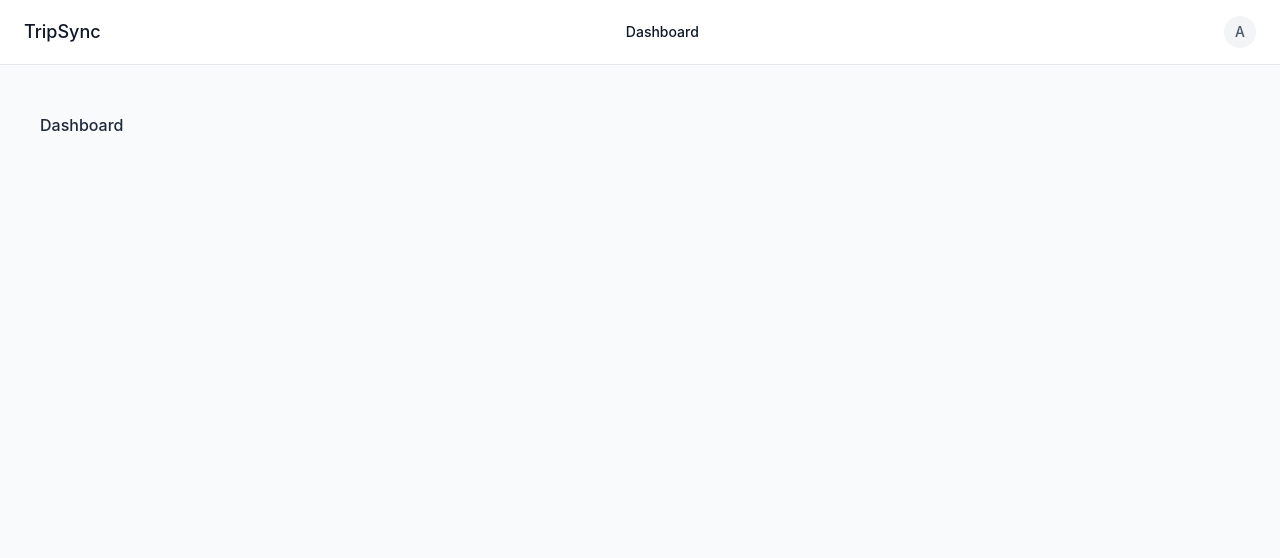
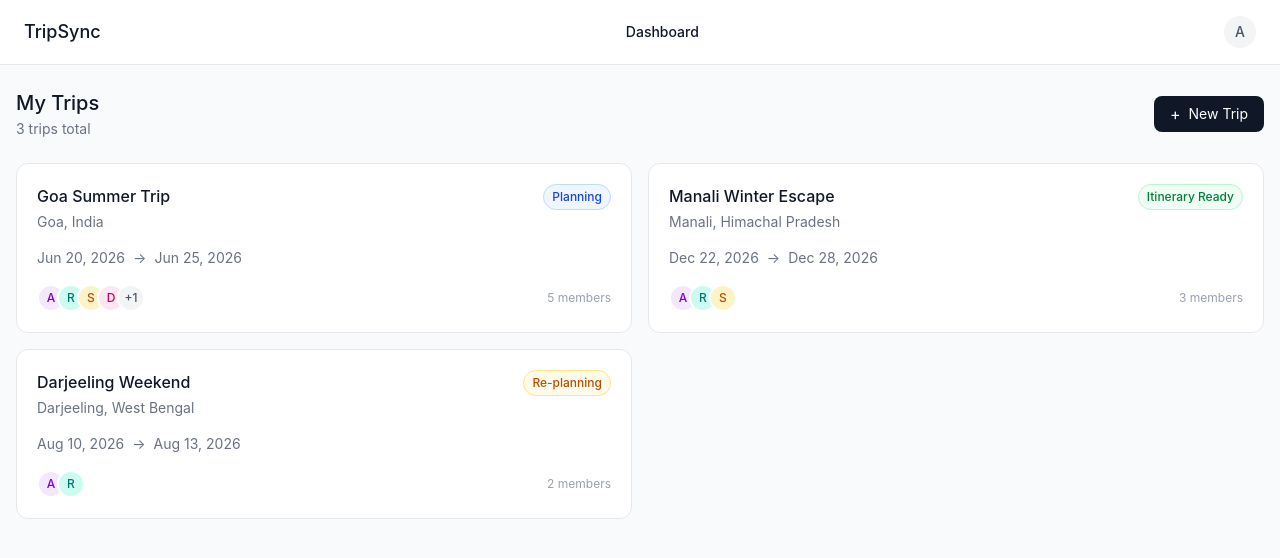
Before and after one commit to wigglewobble/group-trip-planner, a React (Vite) app in the folder client/: page / in a window 1280 px wide. Shown: the top 558 px of the page. Built offline with nearby package versions, Linux system fonts and the light colour scheme.

Commit message:
feat: dashboard UI with trip cards, status pills, member avatars , empty state

```diff
--- /dev/null
+++ b/client/src/components/ui/MemberAvatars.jsx
@@ -0,0 +1,34 @@
+const colors = [
+  'bg-purple-100 text-purple-700',
+  'bg-teal-100 text-teal-700',
+  'bg-amber-100 text-amber-700',
+  'bg-pink-100 text-pink-700',
+  'bg-blue-100 text-blue-700',
+]
+
+const MemberAvatars = ({ members, max = 4 }) => {
+  const visible = members.slice(0, max)
+  const extra = members.length - max
+
+  return (
+    <div className="flex items-center">
+      {visible.map((member, index) => (
+        <div
+          key={member.id}
+          className={`w-7 h-7 rounded-full flex items-center justify-center text-xs font-medium border-2 border-white -ml-2 first:ml-0 ${colors[index % colors.length]}`}
+          title={member.name}
+        >
+          {member.name.charAt(0).toUpperCase()}
+        </div>
+      ))}
+
+      {extra > 0 && (
+        <div className="w-7 h-7 rounded-full flex items-center justify-center text-xs font-medium border-2 border-white -ml-2 bg-gray-100 text-gray-600">
+          +{extra}
+        </div>
+      )}
+    </div>
+  )
+}
+
+export default MemberAvatars
--- /dev/null
+++ b/client/src/components/ui/StatusPill.jsx
@@ -0,0 +1,21 @@
+const statusStyles = {
+  planning: 'bg-blue-50 text-blue-700 border border-blue-200',
+  ready: 'bg-green-50 text-green-700 border border-green-200',
+  replanning: 'bg-amber-50 text-amber-700 border border-amber-200',
+}
+
+const statusLabels = {
+  planning: 'Planning',
+  ready: 'Itinerary Ready',
+  replanning: 'Re-planning',
+}
+
+const StatusPill = ({ status }) => {
+  return (
+    <span className={`text-xs px-2 py-1 rounded-full font-medium ${statusStyles[status]}`}>
+      {statusLabels[status]}
+    </span>
+  )
+}
+
+export default StatusPill
--- /dev/null
+++ b/client/src/components/ui/TripCard.jsx
@@ -0,0 +1,37 @@
+import { Link } from 'react-router-dom'
+import StatusPill from './StatusPill'
+import MemberAvatars from './MemberAvatars'
+
+const TripCard = ({ trip }) => {
+  return (
+    <Link
+      to={`/trip/${trip.id}`}
+      className="block bg-white border border-gray-200 rounded-xl p-5 hover:border-gray-300 hover:shadow-sm transition-all duration-150"
+    >
+      <div className="flex items-start justify-between gap-3 mb-4">
+        <div>
+          <h2 className="text-base font-medium text-gray-900 mb-1">
+            {trip.name}
+          </h2>
+          <p className="text-sm text-gray-500">{trip.destination}</p>
+        </div>
+        <StatusPill status={trip.status} />
+      </div>
+
+      <div className="flex items-center gap-2 mb-4 text-sm text-gray-500">
+        <span>{trip.startDate}</span>
+        <span>→</span>
+        <span>{trip.endDate}</span>
+      </div>
+
+      <div className="flex items-center justify-between">
+        <MemberAvatars members={trip.members} />
+        <span className="text-xs text-gray-400">
+          {trip.members.length} members
+        </span>
+      </div>
+    </Link>
+  )
+}
+
+export default TripCard
--- a/client/src/pages/Dashboard.jsx
+++ b/client/src/pages/Dashboard.jsx
@@ -1,8 +1,43 @@
-const Dashboard=()=>{
-    return (
-        <div className="p-6">
-            <h1 className="text-2x1 font-medium text-gray-800">Dashboard</h1>
+import { useState } from 'react'
+import TripCard from '../components/ui/TripCard'
+import { mockTrips } from '../services/mockData'
+
+const Dashboard = () => {
+  const [trips] = useState(mockTrips)
+
+  return (
+    <div>
+      <div className="flex items-center justify-between mb-6">
+        <div>
+          <h1 className="text-xl font-medium text-gray-900">My Trips</h1>
+          <p className="text-sm text-gray-500 mt-0.5">
+            {trips.length} trip{trips.length !== 1 ? 's' : ''} total
+          </p>
         </div>
-    )
+
+        <button
+          onClick={() => alert('Create trip — coming soon!')}
+          className="flex items-center gap-2 bg-gray-900 text-white text-sm px-4 py-2 rounded-lg hover:bg-gray-700 transition-colors duration-150"
+        >
+          <span className="text-base leading-none">+</span>
+          New Trip
+        </button>
+      </div>
+
+      {trips.length === 0 ? (
+        <div className="text-center py-20 text-gray-400">
+          <p className="text-lg mb-1">No trips yet</p>
+          <p className="text-sm">Create your first group trip to get started</p>
+        </div>
+      ) : (
+        <div className="grid grid-cols-1 md:grid-cols-2 gap-4">
+          {trips.map(trip => (
+            <TripCard key={trip.id} trip={trip} />
+          ))}
+        </div>
+      )}
+    </div>
+  )
 }
+
 export default Dashboard
--- /dev/null
+++ b/client/src/services/mockData.jsx
@@ -0,0 +1,42 @@
+export const mockTrips = [
+  {
+    id: '1',
+    name: 'Goa Summer Trip',
+    destination: 'Goa, India',
+    startDate: 'Jun 20, 2026',
+    endDate: 'Jun 25, 2026',
+    status: 'planning',
+    members: [
+      { id: '1', name: 'Abhranil' },
+      { id: '2', name: 'Rohit' },
+      { id: '3', name: 'Sneha' },
+      { id: '4', name: 'Dev' },
+      { id: '5', name: 'Priya' },
+    ],
+  },
+  {
+    id: '2',
+    name: 'Manali Winter Escape',
+    destination: 'Manali, Himachal Pradesh',
+    startDate: 'Dec 22, 2026',
+    endDate: 'Dec 28, 2026',
+    status: 'ready',
+    members: [
+      { id: '1', name: 'Abhranil' },
+      { id: '2', name: 'Rohit' },
+      { id: '3', name: 'Sneha' },
+    ],
+  },
+  {
+    id: '3',
+    name: 'Darjeeling Weekend',
+    destination: 'Darjeeling, West Bengal',
+    startDate: 'Aug 10, 2026',
+    endDate: 'Aug 13, 2026',
+    status: 'replanning',
+    members: [
+      { id: '1', name: 'Abhranil' },
+      { id: '2', name: 'Rohit' },
+    ],
+  },
+]
```
